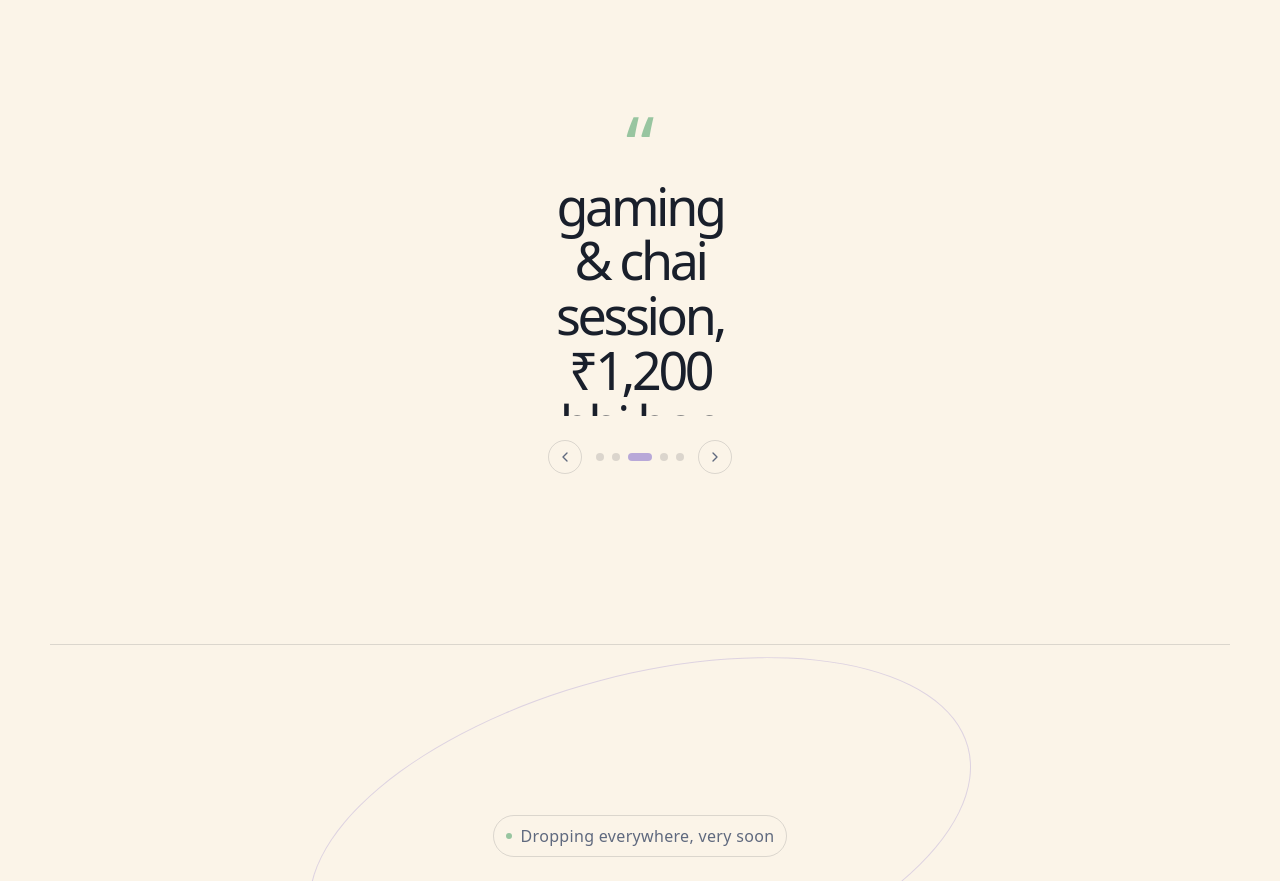
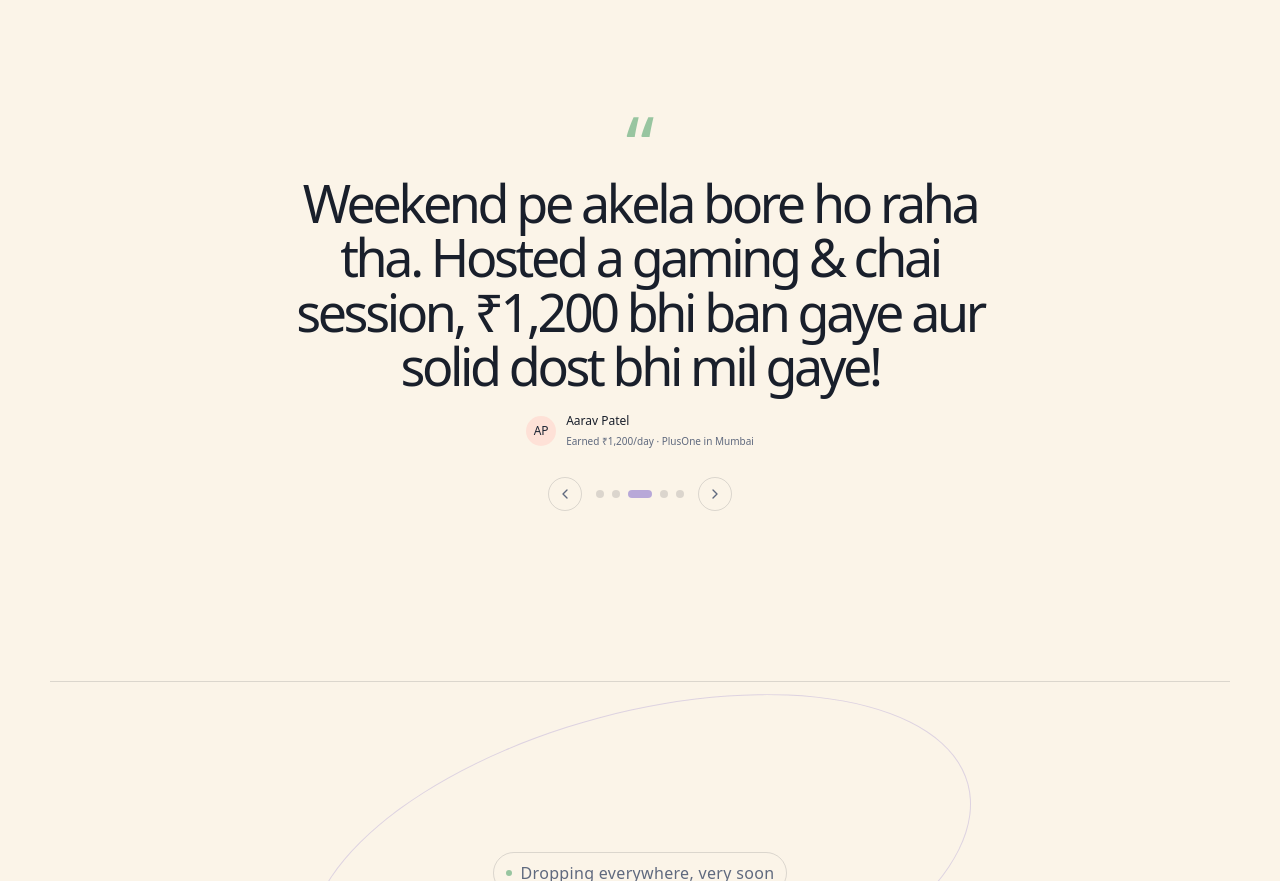
Before and after one commit to Aryan-Protein-Vala/PlusOne, a Next.js app in the folder plusone-app/: page / in a window 1280 px wide. Shown: the part 3760-4641 px from the top of the page. Built offline with nearby package versions, Linux system fonts and the light colour scheme; no server answers.

Commit message:
fix(landing): review text full width via CSS Grid stack (fixes vertical text squeezing)

```diff
--- a/plusone-app/src/components/landing/PlusOneLanding.tsx
+++ b/plusone-app/src/components/landing/PlusOneLanding.tsx
@@ -208,22 +208,24 @@ function ReviewCarousel() {
       onMouseLeave={() => setIsPaused(false)}
       style={{ display: 'flex', flexDirection: 'column', alignItems: 'center', justifyContent: 'center', cursor: 'default' }}
     >
-      <Reveal>
-        <div style={{ display: 'flex', flexDirection: 'column', alignItems: 'center', width: '100%' }}>
+      <Reveal className="w-full flex flex-col items-center">
+        <div style={{ display: 'flex', flexDirection: 'column', alignItems: 'center', width: '100%', maxWidth: 760 }}>
           <div className="quote-mark" style={{ marginBottom: 12 }}>&ldquo;</div>
 
           {/*
-            ROOT FIX: outer div has a FIXED height (not minHeight).
-            The animating motion.div is position:absolute so it occupies
-            zero flow-space — the container never changes height, so
-            nothing below ever moves.
+            CSS Grid gridArea 1/1 Fix:
+            Forces 100% full width (760px) on motion.div without collapsing
+            intrinsic flexbox width, so text NEVER squeezes into a vertical column.
           */}
           <div style={{
-            position: 'relative',
-            height: 240,
+            display: 'grid',
+            gridTemplateColumns: '1fr',
+            gridTemplateRows: '1fr',
             width: '100%',
             maxWidth: 760,
-            overflow: 'hidden',
+            minHeight: 180,
+            alignItems: 'center',
+            justifyItems: 'center',
           }}>
             <AnimatePresence mode="wait">
               <motion.div
@@ -233,8 +235,7 @@ function ReviewCarousel() {
                 exit={{ opacity: 0, y: -8 }}
                 transition={{ duration: 0.18, ease: 'easeOut' }}
                 style={{
-                  position: 'absolute',
-                  inset: 0,
+                  gridArea: '1 / 1 / 2 / 2',
                   width: '100%',
                   display: 'flex',
                   flexDirection: 'column',
@@ -244,7 +245,7 @@ function ReviewCarousel() {
                   padding: '0 8px',
                 }}
               >
-                <blockquote style={{ margin: '0 auto 18px', width: '100%' }}>
+                <blockquote style={{ margin: '0 auto 18px', width: '100%', textAlign: 'center' }}>
                   {current.quote}
                 </blockquote>
                 <div className="quote-credit">
@@ -257,8 +258,8 @@ function ReviewCarousel() {
             </AnimatePresence>
           </div>
 
-          {/* Controls are always exactly 24px below the fixed-height container — never move */}
-          <div style={{ display: 'flex', alignItems: 'center', justifyContent: 'center', gap: 14, marginTop: 24 }}>
+          {/* Locked controls position */}
+          <div style={{ display: 'flex', alignItems: 'center', justifyContent: 'center', gap: 14, marginTop: 28 }}>
             <button
               type="button"
               onClick={() => setIndex((prev) => (prev - 1 + bakchodReviews.length) % bakchodReviews.length)}
```
